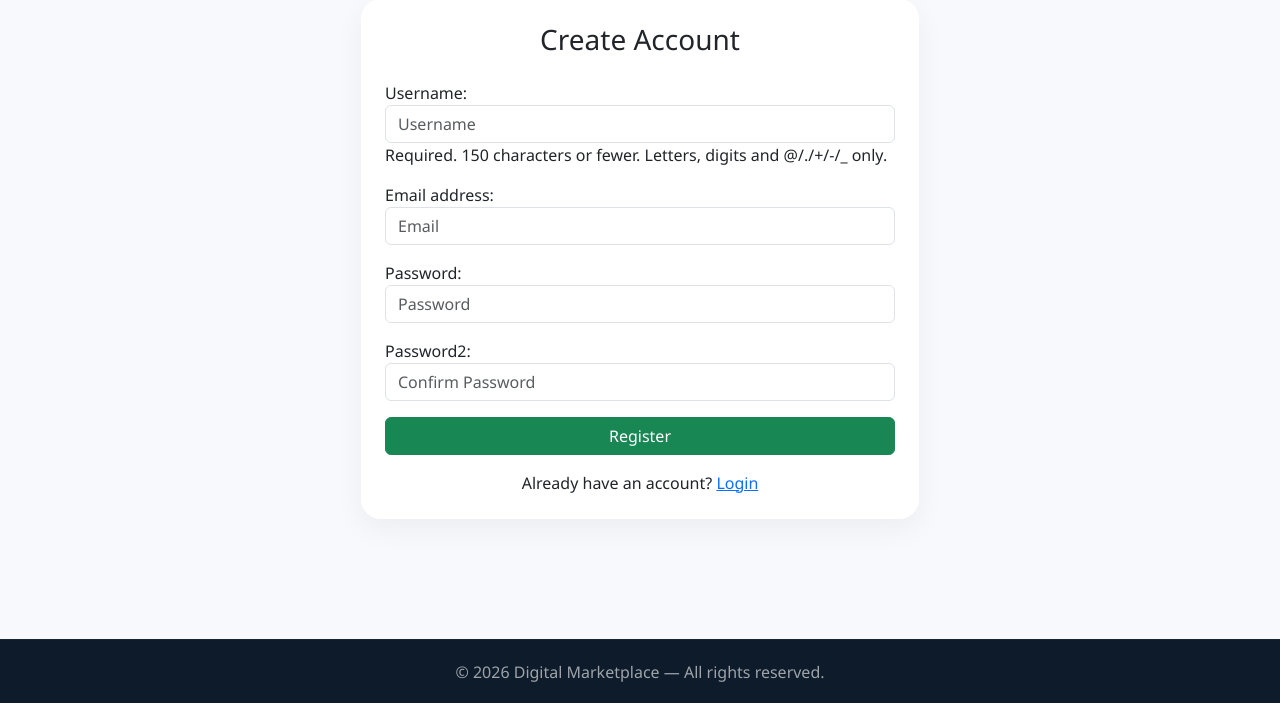
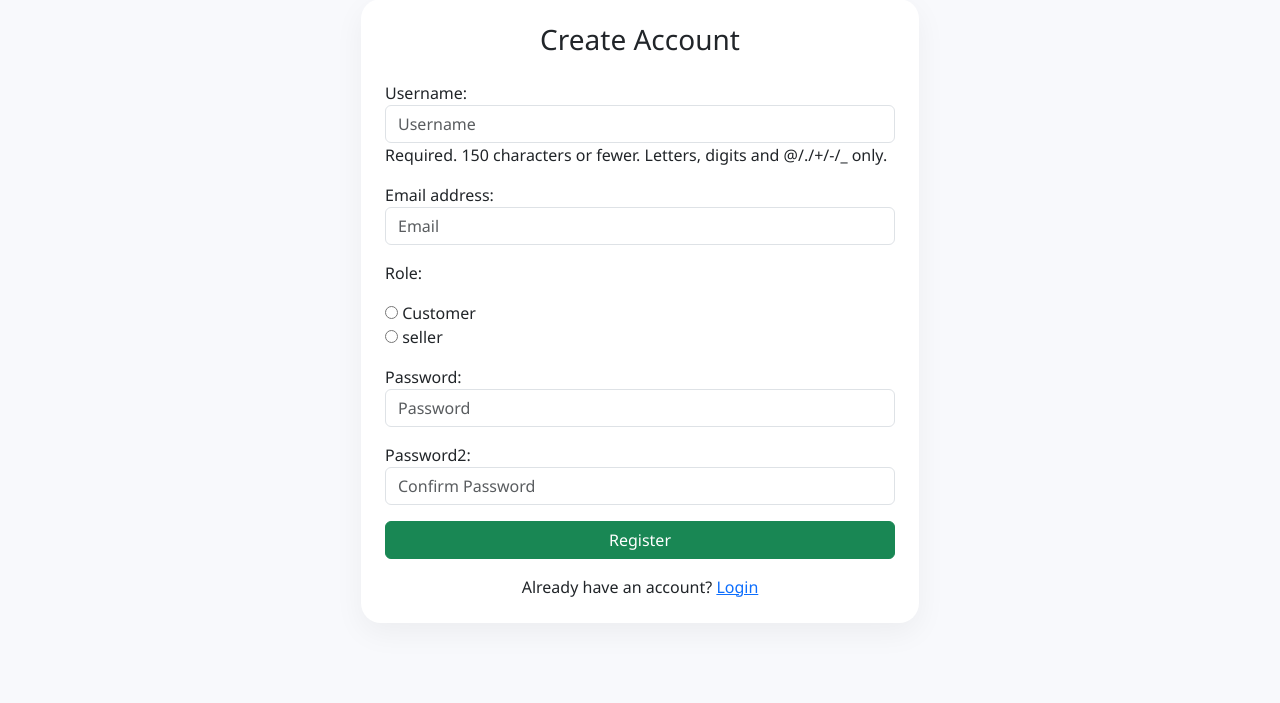
Before and after one commit to sajjadzolghadr/Django-Digital-Market, a Django app: page /register/ in a window 1280 px wide. Shown: the part 97-800 px from the top of the page. Run offline with Django 5.2, Linux system fonts and the light colour scheme.

Commit message:
feat:Add seller or customer role selection to registration

```diff
--- a/mysite/myapp/forms.py
+++ b/mysite/myapp/forms.py
@@ -1,5 +1,5 @@
 from django import forms
-from django.contrib.auth.models import User
+from django.contrib.auth.models import User,Group
 from .models import Product, Customer
 
 
@@ -27,6 +27,15 @@ class ProductForm(forms.ModelForm):
         }
 
 class RegisterForm(forms.ModelForm):
+    ROLE_CHOICES = [
+        ('customer', 'Customer'),
+        ('seller', 'seller'),
+    ]
+
+    role = forms.ChoiceField(
+        choices=ROLE_CHOICES,
+        widget=forms.RadioSelect
+    )
     password = forms.CharField(
         widget=forms.PasswordInput(attrs={
             'class': 'form-control',
@@ -70,6 +79,15 @@ class RegisterForm(forms.ModelForm):
 
         if commit:
             user.save()
-            Customer.objects.create(user=user)
+            role = self.cleaned_data['role']
+
+            if role == 'customer':
+                Customer.objects.create(user=user)
+
+            elif role == 'seller':
+                seller_group, created = Group.objects.get_or_create(
+                    name='seller'
+                )
+                user.groups.add(seller_group)
 
         return user
--- a/mysite/myapp/templates/myapp/register.html
+++ b/mysite/myapp/templates/myapp/register.html
@@ -12,9 +12,11 @@
 
       {{ form.as_p }}
 
+
       <button class="btn btn-success w-100">
         Register
       </button>
+
     </form>
 
     <p class="text-center mt-3 mb-0">
--- a/mysite/myapp/views.py
+++ b/mysite/myapp/views.py
@@ -87,7 +87,7 @@ def register(request):
 
         if form.is_valid():
             form.save()
-            return redirect('index')
+            return redirect('login')
     else:
         form = RegisterForm()
 
```
